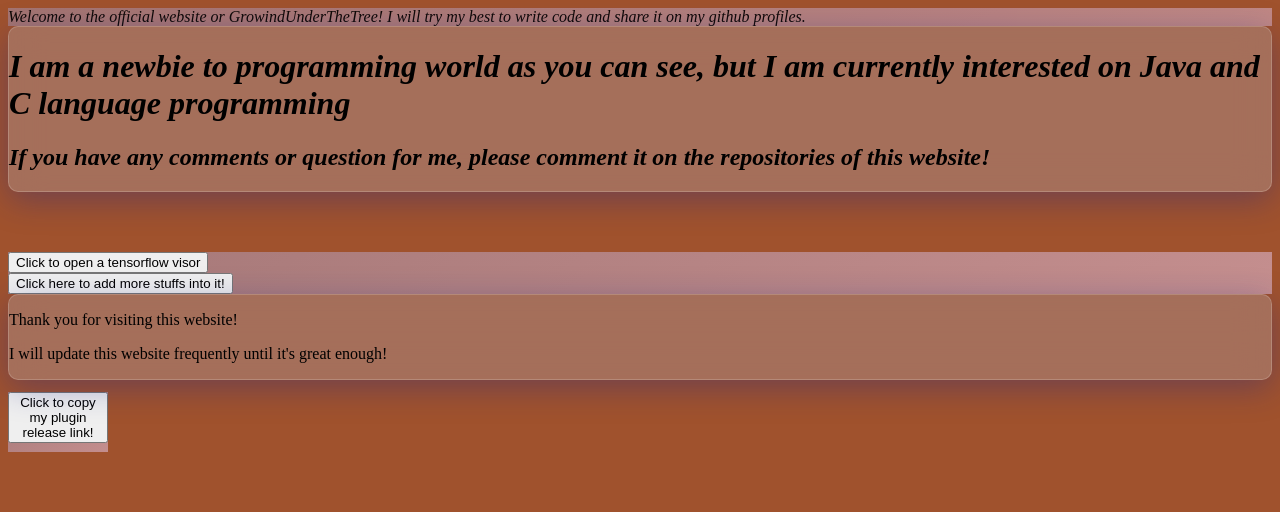
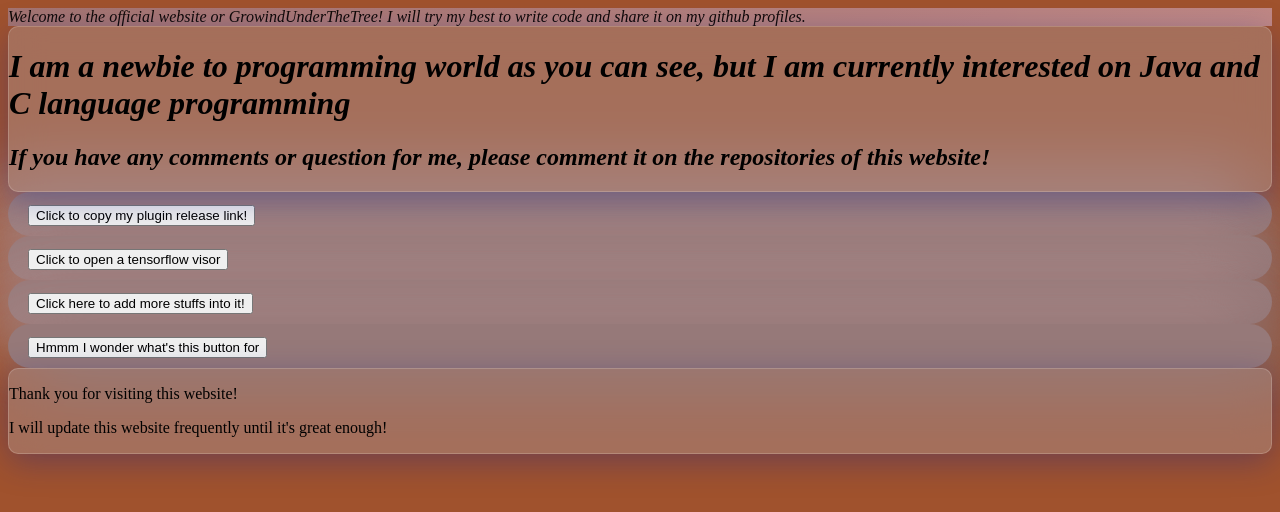
Before and after one commit to GrowingUnderTheTree/GrowingUnderTheTree.github.io, a website with bundled scripts: page index.html in a window 1280 px wide. Built offline with nearby package versions, Linux system fonts and the light colour scheme; a script that the page names is missing.

Commit message:
Add files via upload

```diff
--- a/index.css
+++ b/index.css
@@ -1,3 +1,4 @@
+@import url('https://fonts.googleapis.com/css2?family=Oswald&display=swap');
 div {
   background: linear-gradient(145deg, #a57878, #c48e8e);
   }
@@ -44,17 +45,27 @@ border: 1px solid rgba( 255, 255, 255, 0.18 );
 @keyframes hehe {
   0%   {left:0px; top:0px;}
   25%  {left:200px; top:0px;}
-  50%  {left:200px; top:200px;}
-  75%  {left:0px; top:200px;}
+  50%  {left:-200px; top:px;}
+  75%  {left:200px; top:0px;}
   100% {left:0px; top:0px;}
 }
 
 div.button {
-  width: 100px;
-  height: 60px;
-  position: relative;
-  animation-name: hehe;
-  animation-duration: 4s;
-  animation-delay: 2s;
-  animation-iteration-count: 3;
+  background-image: -webkit-linear-gradient(top #806767, #ad8b8b);
+  background-image: -moz-linear-gradient(top, #806767, #ad8b8b);
+  background-image: -ms-linear-gradient(top, #806767, #ad8b8b);
+  background-image: -o-linear-gradient(top, #806767, #ad8b8b);
+  background-image: linear-gradient(to bottom, #806767, #ad8b8b);
+  -webkit-border-radius: 28;
+  -moz-border-radius: 28;
+  border-radius: 28px;
+  font-family: Arial;
+  color: #ffffff;
+  font-size: 20px;
+  padding: 10px 20px 10px 20px;
+  text-decoration: none;
+  border-radius: 50px;
+  background: #967979;
+  box-shadow:  20px 20px 60px #806767,
+             -20px -20px 60px #ad8b8b;
 }
--- a/index.html
+++ b/index.html
@@ -27,11 +27,14 @@
         <div class="button">
             <button onclick="CopyFunction()">Click to copy my plugin release link!</button>
         </div>
-        <div class="button1">
+        <div class="button">
             <button onclick="Openvisualizer()">Click to open a tensorflow visor</button>
         </div>
-        <div class="button2">
+        <div class="button">
             <button onclick="morestuffs()">Click here to add more stuffs into it!</button>
+        </div>
+        <div class="button">
+            <button onclick="what()">Hmmm I wonder what's this button for</button>
         </div>
     </div>
     <div class="contact">
--- a/index.js
+++ b/index.js
@@ -1,4 +1,4 @@
-const tf = require(`@tensorflow/tfjs`);
+{const tf = require(`@tensorflow/tfjs`);
 function CopyFunction() {
     var releases = "https://github.com/GrowingUnderTheTree/lagscream-spigot-plugin/releases";
 
@@ -28,3 +28,13 @@ function morestuffs() {
   // Render a barchart on that surface
   tfvis.render.barchart(surface, data, {});
 }
+}
+
+function what() {
+  const scene = new THREE.Scene();
+const camera = new THREE.PerspectiveCamera( 75, window.innerWidth / window.innerHeight, 0.1, 1000 );
+
+const renderer = new THREE.WebGLRenderer();
+renderer.setSize( window.innerWidth, window.innerHeight );
+document.body.appendChild( renderer.domElement );
+}
--- a/package.json
+++ b/package.json
@@ -1,6 +1,7 @@
 {
   "dependencies": {
     "@tensorflow/tfjs": "^3.11.0",
-    "@tensorflow/tfjs-vis": "^1.5.1"
+    "@tensorflow/tfjs-vis": "^1.5.1",
+    "three": "^0.135.0"
   }
 }
```
Also changed, not shown: 1 other file.
